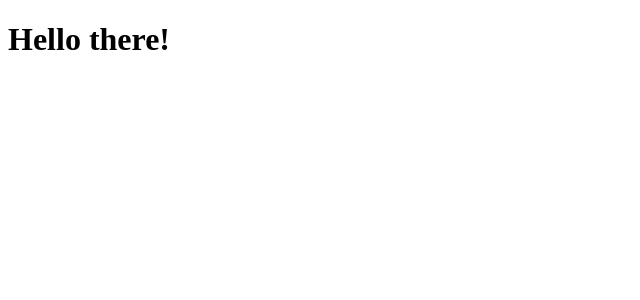
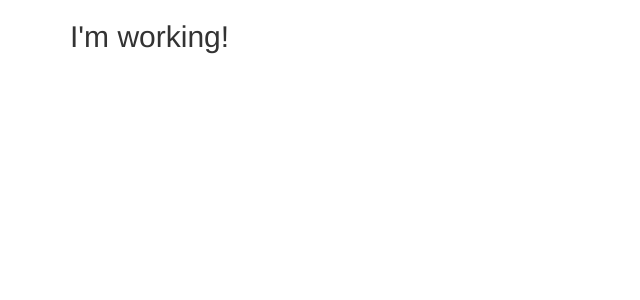
Before and after one commit to SmackSmash/recipe-app, an Angular app: page / in a window 1280 px wide. Shown: the top 300 px of the page, without its empty margins (0-640 px from the left). Built offline with nearby package versions, Linux system fonts and the light colour scheme.

Commit message:
Added bootstrap and basic container for app

```diff
--- a/angular.json
+++ b/angular.json
@@ -18,13 +18,8 @@
             "main": "src/main.ts",
             "polyfills": "src/polyfills.ts",
             "tsConfig": "src/tsconfig.app.json",
-            "assets": [
-              "src/favicon.ico",
-              "src/assets"
-            ],
-            "styles": [
-              "src/styles.css"
-            ],
+            "assets": ["src/favicon.ico", "src/assets"],
+            "styles": ["node_modules/bootstrap/dist/css/bootstrap.min.css", "src/styles.css"],
             "scripts": [],
             "es5BrowserSupport": true
           },
@@ -79,26 +74,16 @@
             "polyfills": "src/polyfills.ts",
             "tsConfig": "src/tsconfig.spec.json",
             "karmaConfig": "src/karma.conf.js",
-            "styles": [
-              "src/styles.css"
-            ],
+            "styles": ["src/styles.css"],
             "scripts": [],
-            "assets": [
-              "src/favicon.ico",
-              "src/assets"
-            ]
+            "assets": ["src/favicon.ico", "src/assets"]
           }
         },
         "lint": {
           "builder": "@angular-devkit/build-angular:tslint",
           "options": {
-            "tsConfig": [
-              "src/tsconfig.app.json",
-              "src/tsconfig.spec.json"
-            ],
-            "exclude": [
-              "**/node_modules/**"
-            ]
+            "tsConfig": ["src/tsconfig.app.json", "src/tsconfig.spec.json"],
+            "exclude": ["**/node_modules/**"]
           }
         }
       }
@@ -124,9 +109,7 @@
           "builder": "@angular-devkit/build-angular:tslint",
           "options": {
             "tsConfig": "e2e/tsconfig.e2e.json",
-            "exclude": [
-              "**/node_modules/**"
-            ]
+            "exclude": ["**/node_modules/**"]
           }
         }
       }
--- a/package.json
+++ b/package.json
@@ -19,6 +19,7 @@
     "@angular/platform-browser": "~7.2.0",
     "@angular/platform-browser-dynamic": "~7.2.0",
     "@angular/router": "~7.2.0",
+    "bootstrap": "^3.4.1",
     "core-js": "^2.5.4",
     "rxjs": "~6.3.3",
     "tslib": "^1.9.0",
--- a/src/app/app.component.html
+++ b/src/app/app.component.html
@@ -1 +1,7 @@
-<h1>Hello there!</h1>
+<div class="container">
+  <div class="row">
+    <div class="col-md-12">
+      <h2>I'm working!</h2>
+    </div>
+  </div>
+</div>
```
Also changed, not shown: 1 other file (tests, documents, lock files or other folders).
